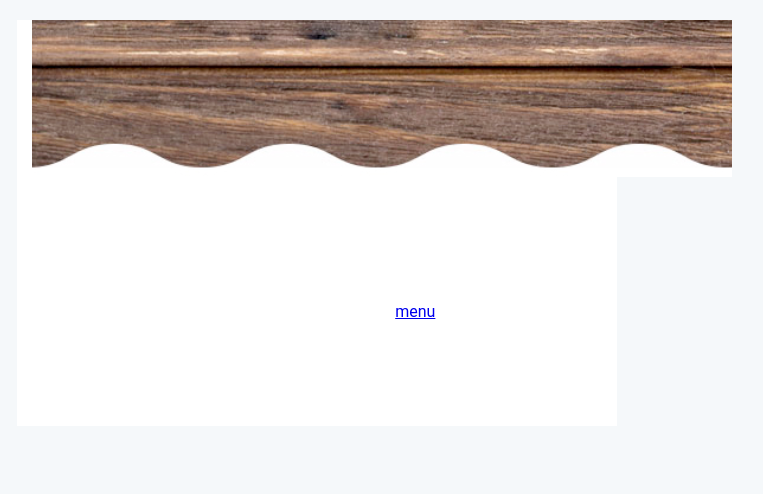
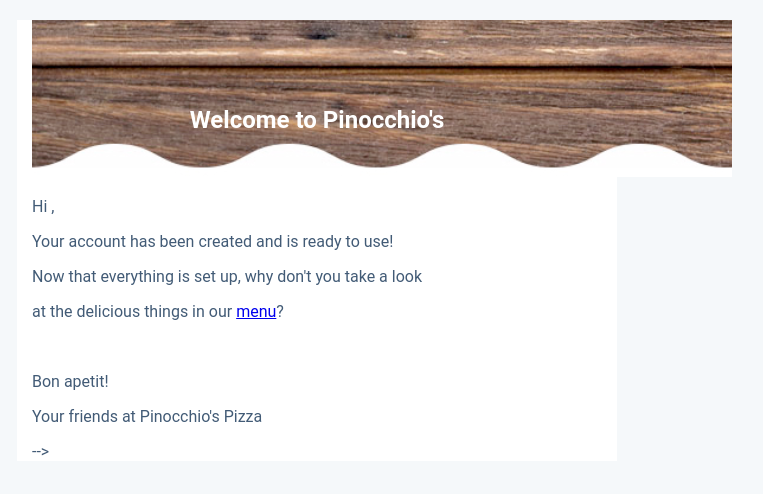
Before and after one commit to danielfeloiola/pizza, a Django app: template users/templates/email.html in a window 1280 px wide. Shown: the top 494 px of the page, without its empty margins (323-1086 px from the left). Run offline with Django 3.2, Linux system fonts and the light colour scheme; the template is opened without the code that fills it, so the values that code supplies are empty.

Commit message:
testing new look on welcome email

```diff
--- a/users/templates/email.html
+++ b/users/templates/email.html
@@ -1,4 +1,3 @@
-{% load staticfiles %}
 <!DOCTYPE html>
 <html lang="en" dir="ltr">
 	<head>
@@ -6,14 +5,28 @@
 		<title></title>
 
 	</head>
+	<style>
+	.centered {
+  	position: absolute;
+  	top: 50%;
+  	left: 50%;
+  	transform: translate(-50%, -50%);
+	}
+	</style>
+
 	<body style="background: #f5f8fa;font-family: 'Roboto', sans-serif;">
 		<div style="width: 90%;max-width:600px;margin: 20px auto;background: #ffffff;">
 			<section style="margin: 0 15px;color:#425b76;">
 
 				<div class="container" style="position: relative; text-align: center; color: white;">
 					<img style="transform: none;"   src="https://fast-mountain-47414.herokuapp.com/static/img/wood.png" alt="">
-					<h2 style="font-family: 'Poppins', sans-serif; line-height: 1.2em !important;position: absolute; top: 45%;left: 50%;transform: translate(-50%, -50%);text-align: center !important; ">Welcome to Pinocchio's</h2>
+					<h2 class="centered">Welcome to Pinocchio's</h2>
 
+
+
+				</div>
+
+				<div>
 					<p>Hi {{username}}, </p>
 					<p>Your account has been created and is ready to use!</p>
 					<p>Now that everything is set up, why don't you take a look</p>
@@ -21,8 +34,7 @@
 					<br>
 					<p>Bon apetit!</p>
 					<p>Your friends at Pinocchio's Pizza</p>
-
-				</div>
+				</div
 
 
 
```
